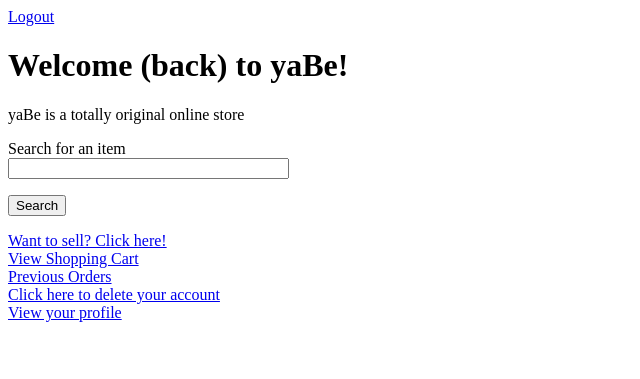
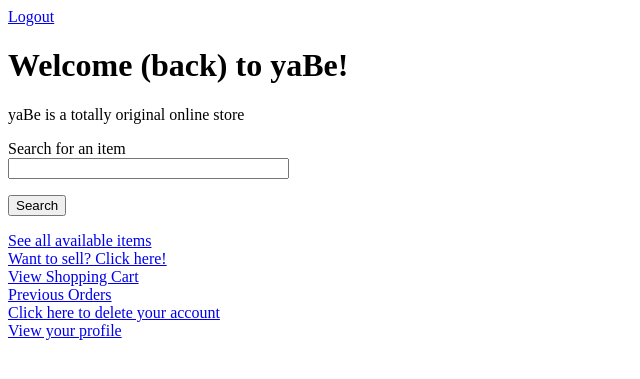
Before and after one commit to JustinYSJSU/cmpe131Project, a Flask app: page /home in a window 1280 px wide. Shown: the top 379 px of the page, without its empty margins (0-640 px from the left). Run offline with Flask 2, Linux system fonts and the light colour scheme; a user stored in the database is signed in.

Commit message:
added visibility for see all items

```diff
--- a/app/routes.py
+++ b/app/routes.py
@@ -47,7 +47,6 @@ def logout():
     logout_user() #from flask_login
     return redirect(url_for('home'))
 
-
 #Justin
 @appObj.route('/home', methods = ['GET', 'POST'])
 @login_required
@@ -65,6 +64,13 @@ def home():
    flash('Item was not found. Please try again')
 
  return render_template('home.html', search_form = search_form)
+
+#Zach / Justin
+@appObj.route('/see_all_items', methods =  ['GET', 'POST'])
+@login_required
+def see_all_items():
+ items = Item.query.all()
+ return render_template('see_all_items.html', items = items)
 
 #Justin
 @appObj.route('/sell_item', methods = ['GET', 'POST'])
--- a/app/templates/home.html
+++ b/app/templates/home.html
@@ -38,11 +38,10 @@
   </p>
   </form>
 
-
-  <a href = "sell_item"> Want to sell? Click here! </a><br>
+  <a href = "see_all_items"> See all available items </a> <br>
+  <a href = "sell_item"> Want to sell? Click here! </a> <br>
   <a href = "cart"> View Shopping Cart </a><br>
   <a href = "checkout"> Previous Orders </a> <br>
-
   <a href = "deleteUser"> Click here to delete your account </a> <br>
   <a href = "view_profile"> View your profile </a> <br>
 
```
